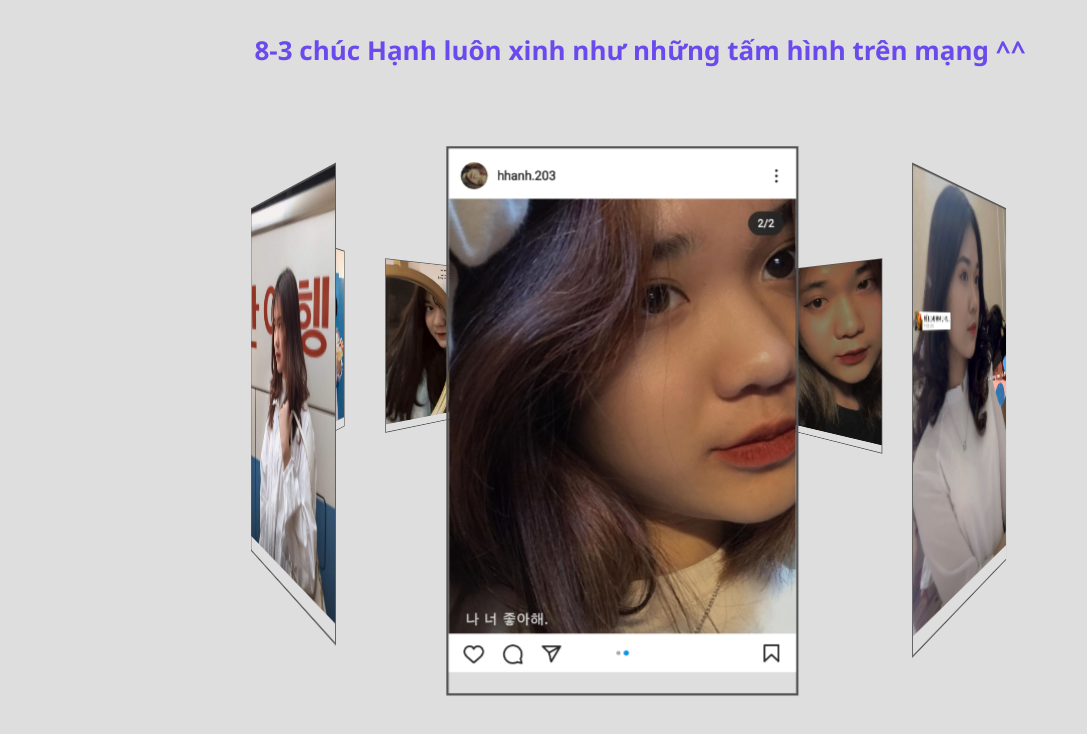
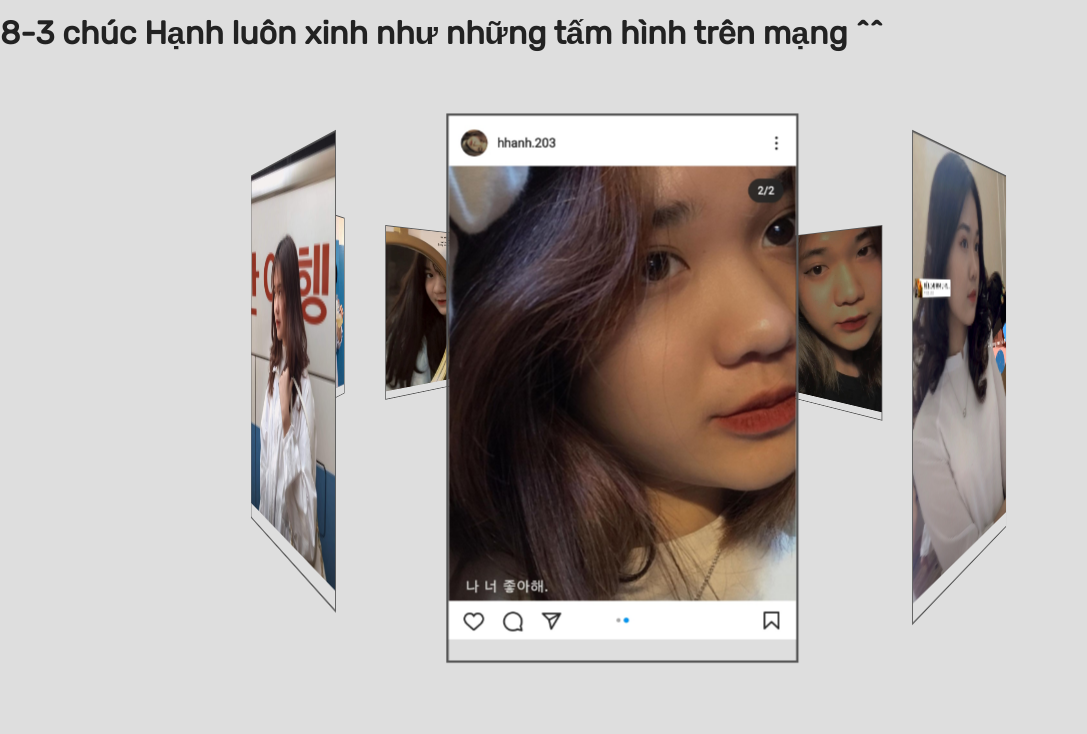
Before and after one commit to hanhnhph26098/happy8thang3, a plain HTML site: page index.html in a window 1280 px wide. Shown: the whole page, without its empty margins (0-1087 px from the left). Drawn offline with Linux system fonts and the light colour scheme; a web font is replaced by a local one.

Commit message:
Update index.html

```diff
--- a/index.html
+++ b/index.html
@@ -21,15 +21,11 @@
 
 
 
-    <header class="ScriptHeader">
-        <div class="rt-container">
-            <div class="col-rt-12">
-                <div class="rt-heading">
+    <header>
+
                     <h1>8-3 chúc Hạnh luôn xinh như những tấm hình trên mạng ^^ </h1>
 
-                </div>
-            </div>
-        </div>
+
     </header>
 
     <section>
```
